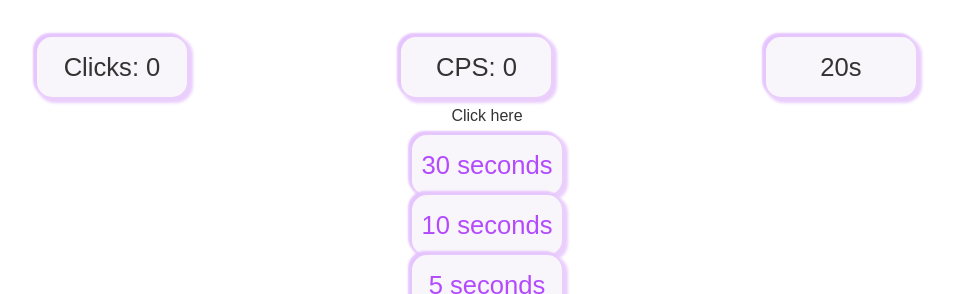
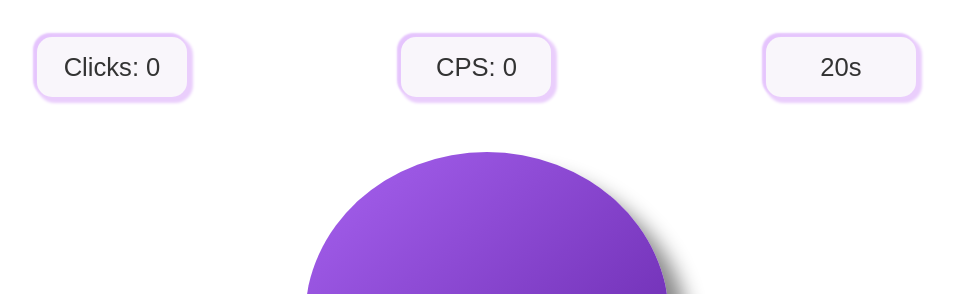
Before and after one commit to knight000101/CPS-TEST, a plain HTML site: page 20seconds.html in a window 1280 px wide. Shown: the part 73-367 px from the top of the page, without its empty margins (153-1107 px from the left). Drawn offline with Linux system fonts and the light colour scheme.

Commit message:
Update 20seconds.html

```diff
--- a/20seconds.html
+++ b/20seconds.html
@@ -15,11 +15,11 @@
         <p id="clicks">Clicks: 0</p>
         <p class="cps" id="CPS">CPS: 0</p>
         <p class="seconds" id="bip">20s</p>
-        <div onclick="lesClics()"><div onclick="start(this)" class="animDiv divClick" id="end">Click here</div></div>
+        <div onclick="lesClics()"><div onclick="start(this)" class="animDiv btn" id="end">Click here</div></div>
         <div>
-            <div class="second"><a href="index.html">30 seconds</a></div>
-            <div class="second"><a href="10seconds.html">10 seconds</a></div>
-            <div class="second"><a href="5seconds.html">5 seconds</a></div>
+            <div class="time"><a href="index.html">30 seconds</a></div>
+            <div class="time"><a href="10seconds.html">10 seconds</a></div>
+            <div class="time"><a href="5seconds.html">5 seconds</a></div>
             <div onclick="finit()" class="second"><a href="#">Retry</a></div>
         </div>
     </body>
```
